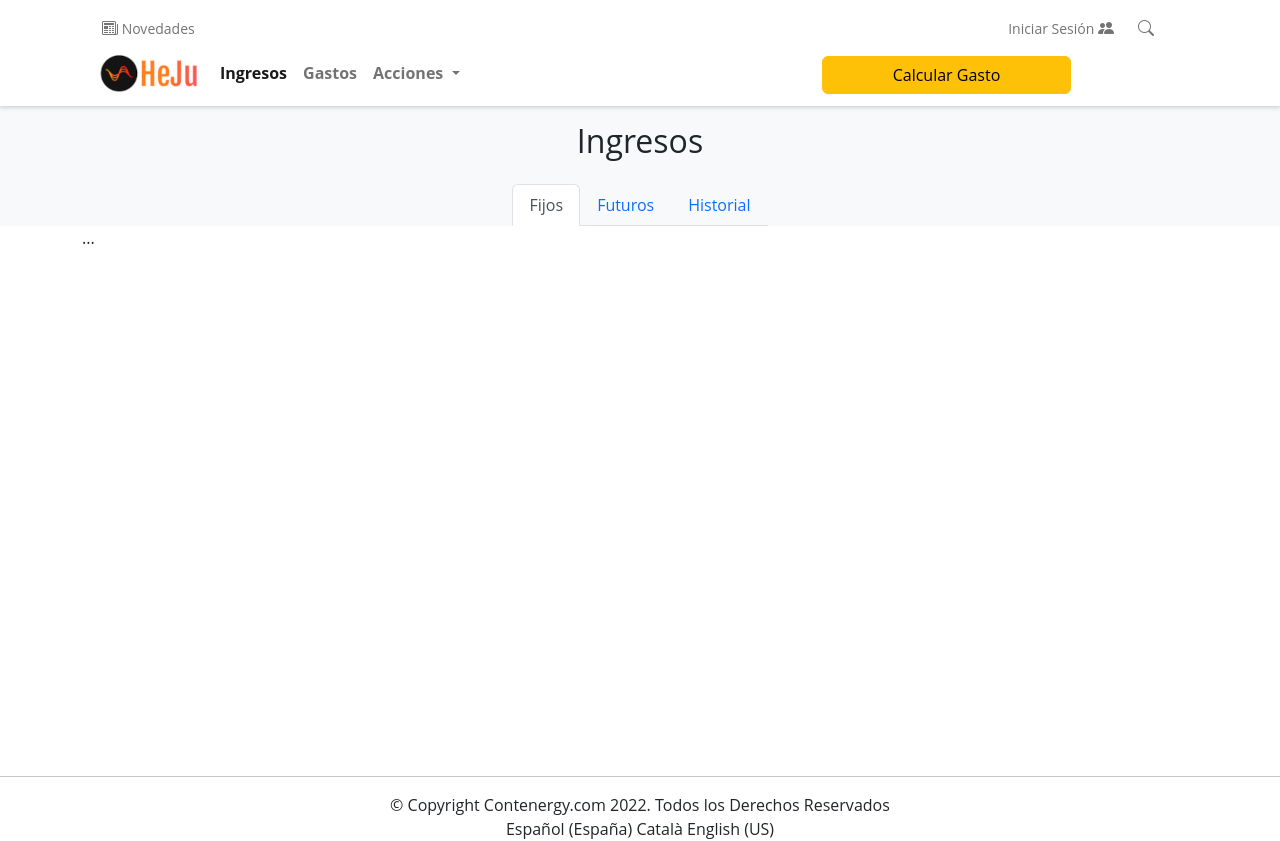
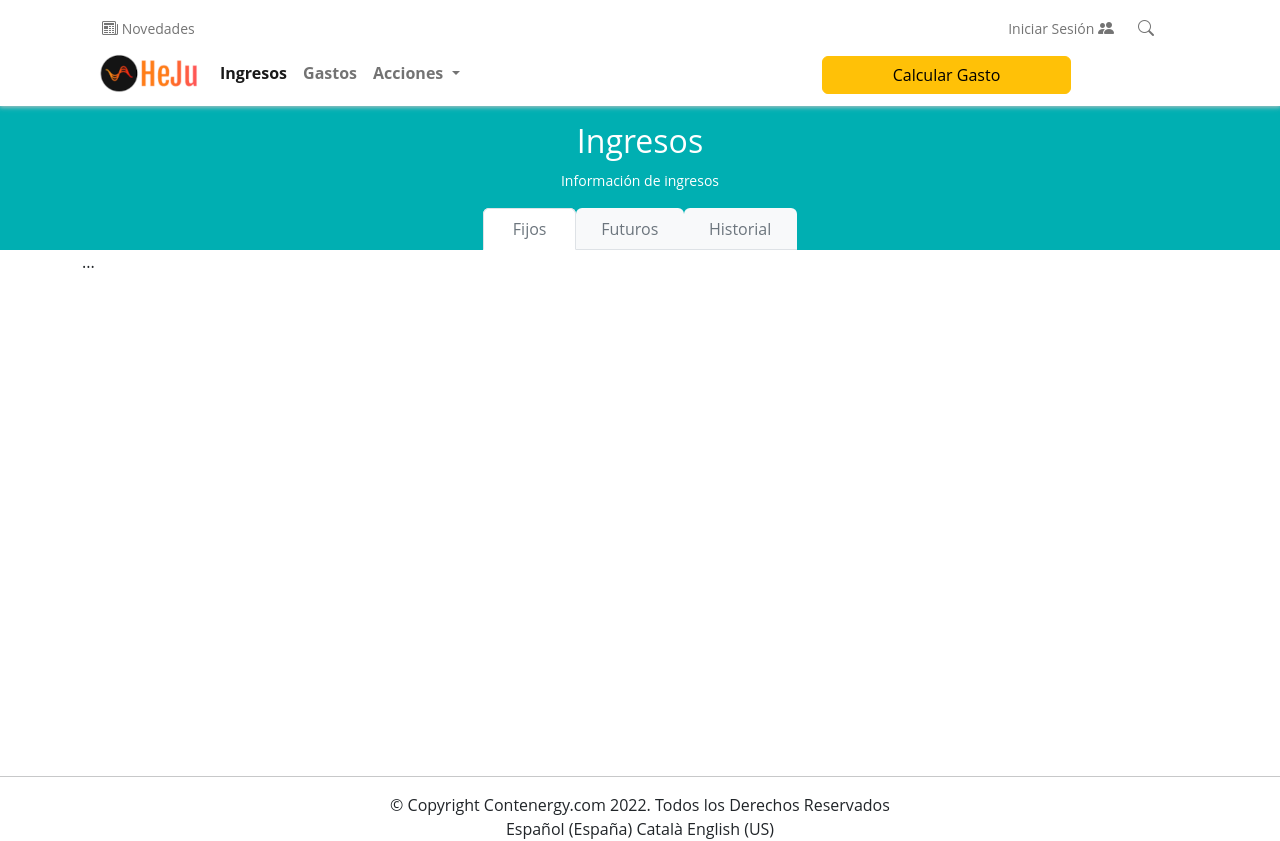
Before and after one commit to Kmafh/HEJUU, an Angular app in the folder Front-End/: page /ingresos in a window 1280 px wide. Built offline with nearby package versions, Linux system fonts and the light colour scheme.

Commit message:
menu ingresos coloreado

```diff
--- a/Front-End/src/app/componentsexter/optionNadvar/ingresos/ingresos.component.html
+++ b/Front-End/src/app/componentsexter/optionNadvar/ingresos/ingresos.component.html
@@ -1,17 +1,18 @@
-<div class="container-fluid">
+<div class="container-fluid bg-celest">
 
-<div class="row bg-light text-center">
+<div class="row text-center">
     <div class="col-12 mt-3"><h2>Ingresos</h2></div>
+    <div class="col-12 "><small>Información de ingresos</small></div>
     <div class="col-12 mt-3 d-flex justify-content-center">
         <ul class="nav nav-tabs" id="myTab" role="tablist">
-            <li class="nav-item" role="presentation">
-              <button class="nav-link active" id="home-tab" data-bs-toggle="tab" data-bs-target="#home-tab-pane" type="button" role="tab" aria-controls="home-tab-pane" aria-selected="true">Fijos</button>
+            <li class="nav-item bg-light rounded-top" role="presentation">
+              <button class="nav-link active link-menu-ingresos link-secondary" id="home-tab" data-bs-toggle="tab" data-bs-target="#home-tab-pane" type="button" role="tab" aria-controls="home-tab-pane" aria-selected="true">&nbsp;&nbsp; Fijos &nbsp;&nbsp;</button>
             </li>
-            <li class="nav-item" role="presentation">
-              <button class="nav-link" id="profile-tab" data-bs-toggle="tab" data-bs-target="#profile-tab-pane" type="button" role="tab" aria-controls="profile-tab-pane" aria-selected="false">Futuros</button>
+            <li class="nav-item bg-light rounded-top " role="presentation">
+              <button class="nav-link link-menu-ingresos link-secondary" id="profile-tab" data-bs-toggle="tab" data-bs-target="#profile-tab-pane" type="button" role="tab" aria-controls="profile-tab-pane" aria-selected="false">&nbsp;&nbsp;Futuros&nbsp;&nbsp;</button>
             </li>
-            <li class="nav-item" role="presentation">
-                <button class="nav-link" id="profile-tab" data-bs-toggle="tab" data-bs-target="#profile-tab-pane" type="button" role="tab" aria-controls="profile-tab-pane" aria-selected="false">Historial</button>
+            <li class="nav-item bg-light rounded-top" role="presentation">
+                <button class="nav-link link-menu-ingresos link-secondary" id="profile-tab" data-bs-toggle="tab" data-bs-target="#profile-tab-pane" type="button" role="tab" aria-controls="profile-tab-pane" aria-selected="false">&nbsp;&nbsp;Historial&nbsp;&nbsp;</button>
               </li>
           </ul>
 
--- a/Front-End/src/styles.css
+++ b/Front-End/src/styles.css
@@ -29,6 +29,11 @@ footer {
   background-color: #ff7f07;
   height: 5px;
 }
+.bg-celest{
+  background-color: #00afb2;
+  color: #FFFF
+}
+
 /* COLORES DE LINK */
 .link-orange{
   color: #ff7f07;
```
